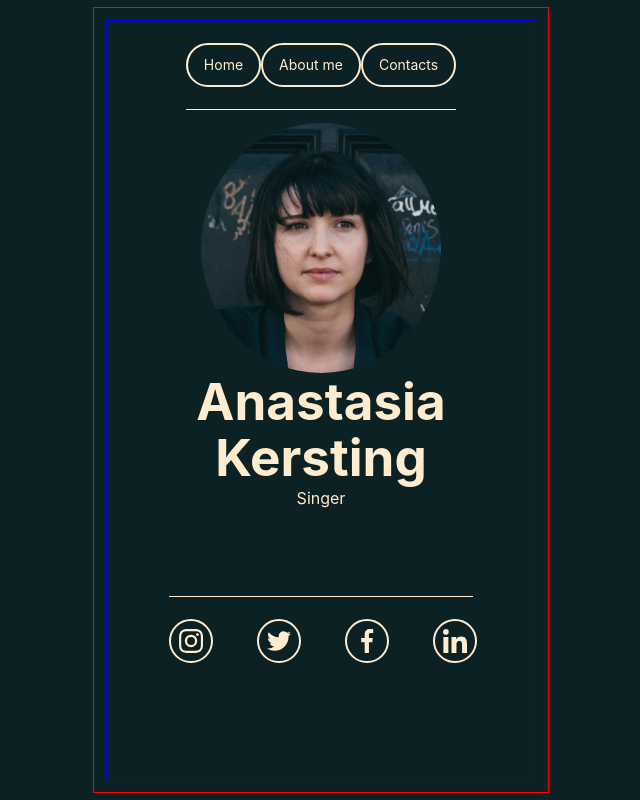
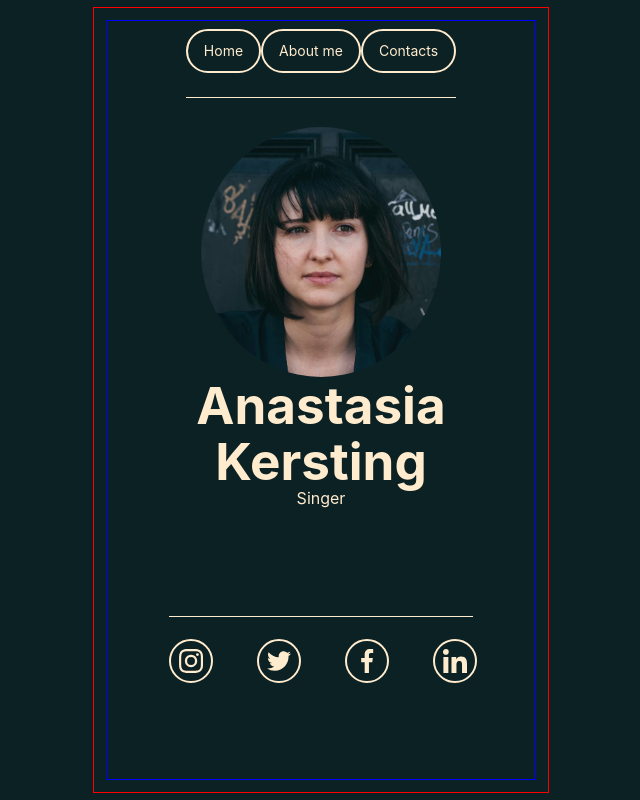
Before and after one commit to co11aps/markup-test, a website built with Vite: page index.html in a window 1280 px wide. Shown: the whole page, without its empty margins (319-959 px from the left). Built offline with nearby package versions, Linux system fonts and the light colour scheme.

Commit message:
Update styles.css

```diff
--- a/src/css/styles.css
+++ b/src/css/styles.css
@@ -67,7 +67,8 @@ body {
     min-width: 320px;
     color: blanchedalmond;
     background-color: rgba(12, 33, 36, 1);
-    height: 100%;
+    line-height: 1.0;
+    height: 100vh;
     /* min-height: calc(var(--vh, 1vh) * 100); */
 }
 
@@ -103,6 +104,7 @@ h1 {
 .mainContainer {
     display: flex;
     /* justify-content: center; */
+    line-height: 1.0;
     height: 95vh;
     margin: 0 auto;
     padding: 12px;
@@ -171,7 +173,7 @@ h1 {
     display: flex;
     align-items: center;
     justify-content: center;
-    padding: 22px 0;
+    padding: 8px 0 24px 0;
     border-bottom: 1px solid blanchedalmond;
 }
 
@@ -211,7 +213,7 @@ h1 {
 .footer {
     padding-top: 22px;
     border-top: 1px solid blanchedalmond;
-    margin-bottom: 120px;
+    margin-bottom: 100px;
 }
 
 .footer-social-list {
```
